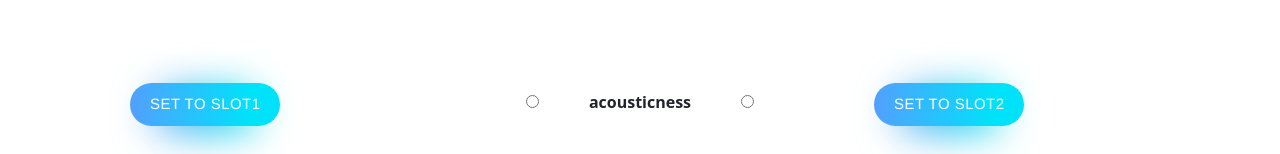
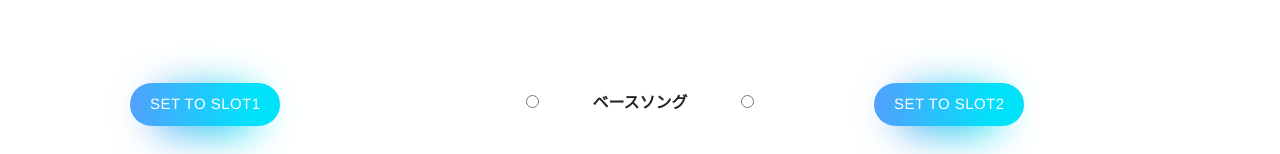
Before and after one commit to kkshizuka1999/Fusion_Based_music_recommender, a React (Create React App) app: page / in a window 1280 px wide. Shown: the part 149-303 px from the top of the page. Built offline with nearby package versions, Linux system fonts and the light colour scheme.

Commit message:
seedsongのラジオボタンを追加

```diff
--- a/src/components/Fusion.jsx
+++ b/src/components/Fusion.jsx
@@ -19,8 +19,10 @@ const Fusion = () => {
       },
     }
     await fetch(
-      `https://api.spotify.com/v1/recommendations?seed_tracks=${slotA.id},${
-        slotB.id
+      `https://api.spotify.com/v1/recommendations?seed_tracks=${
+        fusion.basesong[0].checked
+          ? fusion.basesong[0].value
+          : fusion.basesong[1].value
       }&target_acousticness=${
         fusion.acousticness[0].checked
           ? fusion.acousticness[0].value
@@ -83,6 +85,17 @@ const Fusion = () => {
     <div className="mb-2 d-flex flex-column align-items-center justify-content-center">
       <form name="fusion">
         <table>
+          <tr>
+            <td>
+              <input type="radio" name="basesong" value={slotA.id} />
+            </td>
+            <td>
+              <label htmlFor="acousticness">ベースソング</label>
+            </td>
+            <td>
+              <input type="radio" name="basesong" value={slotB.id} />
+            </td>
+          </tr>
           <tr>
             <td>
               <input
```
